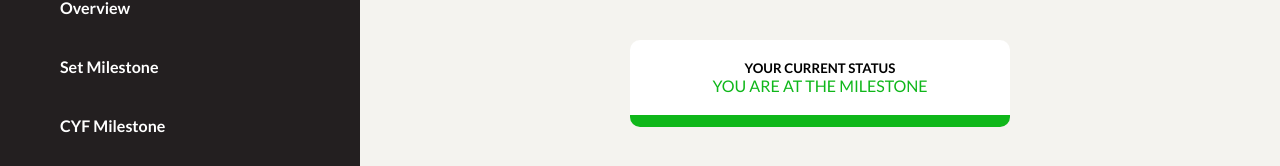
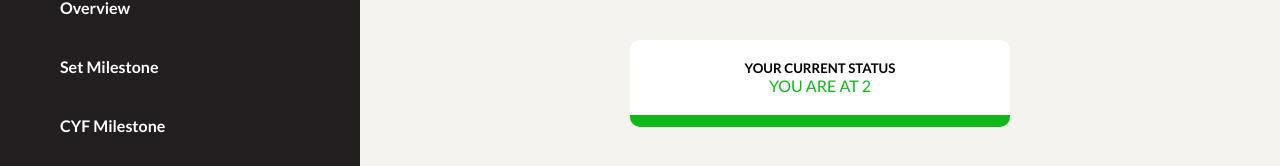
Before and after one commit to Doris-Siu/in-a-class-of-our-own, a React (Create React App) app in the folder client/: page /dashboard in a window 1280 px wide. Shown: the part 156-322 px from the top of the page. Built offline with nearby package versions, Linux system fonts and the light colour scheme.

Commit message:
Update the overview

```diff
--- a/client/src/pages/Dashboard/Components/Overview/Overview.js
+++ b/client/src/pages/Dashboard/Components/Overview/Overview.js
@@ -1,20 +1,18 @@
 import "./Overview.css";
 import "chart.js/auto";
 import { Chart } from "react-chartjs-2";
+import getFinalScore from "../../Functions/checkMilestone";
+
 const Overview = () => {
+	let score = getFinalScore([25, 400], [25, 400]);
+
 	const traineeChartData = {
 		labels: ["Codewars", "# of PRs"],
 		datasets: [
 			{
 				data: [12, 19],
-				backgroundColor: [
-					"rgba(252, 3, 3)",
-					"rgb(15, 183, 26)",
-				],
-				borderColor: [
-					"rgba(252, 3, 3)",
-					"rgb(15, 183, 26)",
-				],
+				backgroundColor: ["rgba(252, 3, 3)", "rgb(15, 183, 26)"],
+				borderColor: ["rgba(252, 3, 3)", "rgb(15, 183, 26)"],
 				borderWidth: 1,
 			},
 		],
@@ -44,7 +42,7 @@ const Overview = () => {
 			<div className="card overview-title">
 				<h5>YOUR CURRENT STATUS</h5>
 				<div>
-					<p>YOU ARE AT THE MILESTONE</p>
+					<p>YOU ARE AT {score}</p>
 				</div>
 			</div>
 			<div className="charts-container">
--- a/client/src/pages/Dashboard/Dashboard.js
+++ b/client/src/pages/Dashboard/Dashboard.js
@@ -7,13 +7,10 @@ import DashboardSidebar from "./Components/Sidebar/Sidebar";
 import Overview from "./Components/Overview/Overview";
 import CyfMilestone from "./Components/CyfMilestone/CyfMilestone";
 import SetMilestone from "./Components/SetMilestone/SetMilestone";
-// import getFinalScore from "./Functions/checkMilestone";
 
 const Dashboard = () => {
-	// let score = getFinalScore([25, 400], [25, 400]);
 	return (
 		<div className="dashboard">
-			{/* <div>Your score {score}</div> */}
 			<DashboardHeader />
 			<DashboardSidebar />
 			<Routes className="main-section">
```
